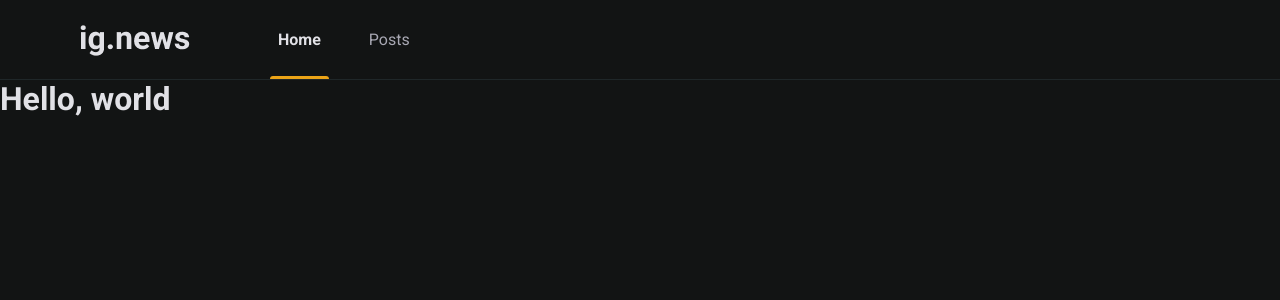
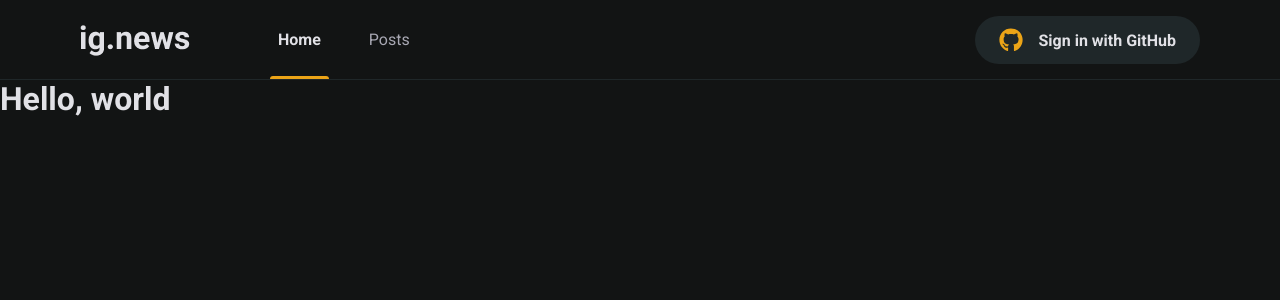
Before and after one commit to guirecordon/ignite21-chapter03, a Next.js app: page / in a window 1280 px wide. Shown: the top 300 px of the page. Built offline with nearby package versions, Linux system fonts and the light colour scheme.

Commit message:
Finish signin btn styling

```diff
--- a/package.json
+++ b/package.json
@@ -15,6 +15,7 @@
     "next": "13.3.0",
     "react": "18.2.0",
     "react-dom": "18.2.0",
+    "react-icons": "^4.8.0",
     "sass": "^1.61.0",
     "typescript": "5.0.4"
   }
--- a/src/components/Header/index.tsx
+++ b/src/components/Header/index.tsx
@@ -1,3 +1,4 @@
+import { SigninButton } from '../SigninButton'
 import styles from './styles.module.scss'
 
 export function Header() {
@@ -9,6 +10,8 @@ export function Header() {
           <a className={styles.active}>Home</a>
           <a>Posts</a>
         </nav>
+
+        <SigninButton />
       </div>
     </header>
   )
--- a/src/components/Header/styles.module.scss
+++ b/src/components/Header/styles.module.scss
@@ -48,5 +48,7 @@
     }
   }
 
-
+  > button {
+    margin-left: auto;
+  }
 }
--- /dev/null
+++ b/src/components/SigninButton/index.tsx
@@ -0,0 +1,21 @@
+import { FaGithub } from 'react-icons/fa'
+import { FiX } from 'react-icons/fi'
+
+import styles from './styles.module.scss'
+
+export function SigninButton() {
+  const isLoggedOff = true;
+
+  return isLoggedOff ? (
+      <button type='button' className={styles.buttonContainer}>
+        <FaGithub color='#EBA417' size={24} />
+        Sign in with GitHub
+      </button>
+    ) : (
+      <button type='button' className={styles.buttonContainer}>
+        <FaGithub color='#04D361' size={24} />
+        guirecordon
+        <FiX />
+      </button>
+    )
+}
--- /dev/null
+++ b/src/components/SigninButton/styles.module.scss
@@ -0,0 +1,18 @@
+.buttonContainer {
+  background: var(--shape);
+  border: 0;
+  color: var(--title);
+  font-weight: 600;
+  font-size: 1rem;
+  height: 3rem;
+  padding: 0 1.5rem;
+  border-radius: 100px;
+
+  display: flex;
+  align-items: center;
+  gap: 1rem;
+
+  &:hover {
+    filter: brightness(0.8);
+  }
+}
```
Also changed, not shown: 1 other file (tests, documents, lock files or other folders).
